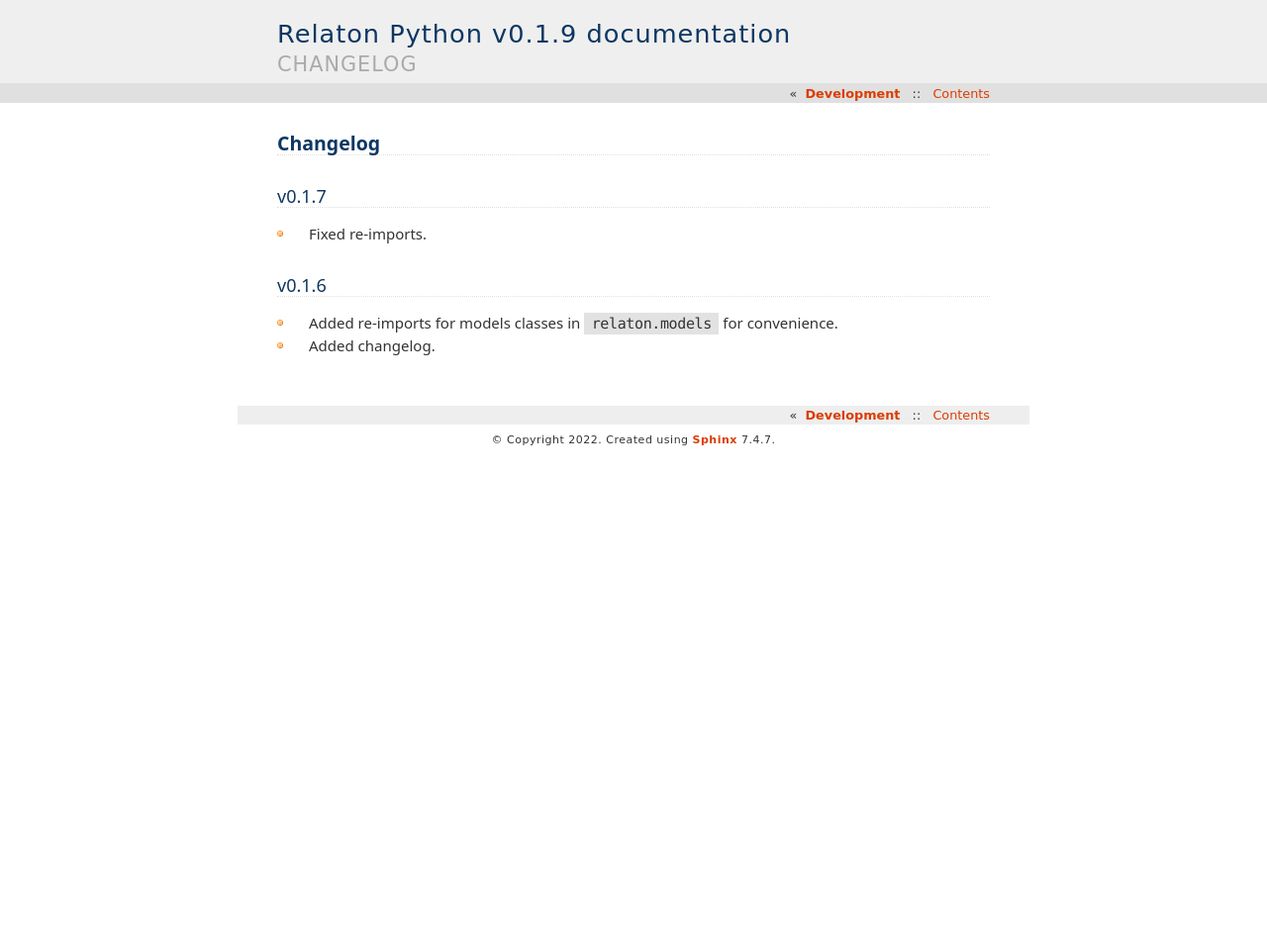
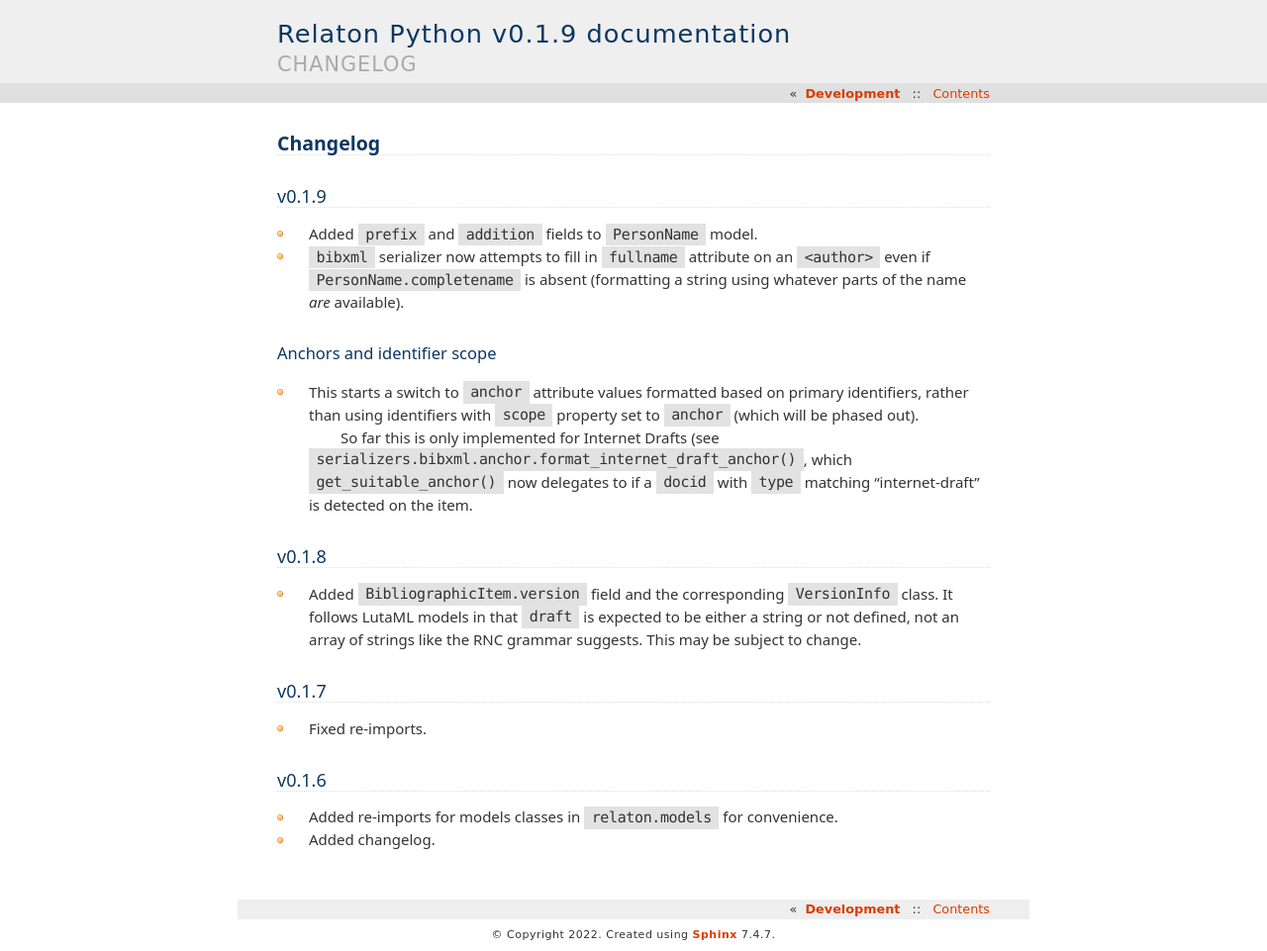
Before and after one commit to relaton/relaton-py, a Sphinx documentation site: the page built from docs/changelog.rst, in a window 1280 px wide. Shown: the whole page at 99% size. Built offline with Sphinx 7.4.7, drawn with Linux system fonts in a browser that asks for light colours; before the commit the page ends 900 px from its top, so only the background shows below that.

Commit message:
docs(CHANGELOG): add 0.1.8, 0.1.9 entries

```diff
--- a/docs/changelog.rst
+++ b/docs/changelog.rst
@@ -1,6 +1,36 @@
 =========
 Changelog
 =========
+
+v0.1.9
+======
+
+- Added ``prefix`` and ``addition`` fields to ``PersonName`` model.
+- ``bibxml`` serializer now attempts to fill in ``fullname`` attribute
+  on an ``<author>`` even if ``PersonName.completename`` is absent
+  (formatting a string using whatever parts of the name *are* available).
+
+Anchors and identifier scope
+----------------------------
+
+- This starts a switch to ``anchor`` attribute values formatted
+  based on primary identifiers,
+  rather than using identifiers with ``scope`` property set to ``anchor``
+  (which will be phased out).
+
+  So far this is only implemented for Internet Drafts
+  (see ``serializers.bibxml.anchor.format_internet_draft_anchor()``,
+  which ``get_suitable_anchor()`` now delegates to
+  if a ``docid`` with ``type`` matching “internet-draft” is detected
+  on the item.
+
+v0.1.8
+======
+
+- Added ``BibliographicItem.version`` field and the corresponding ``VersionInfo`` class.
+  It follows LutaML models
+  in that ``draft`` is expected to be either a string or not defined,
+  not an array of strings like the RNC grammar suggests. This may be subject to change.
 
 v0.1.7
 ======
```
